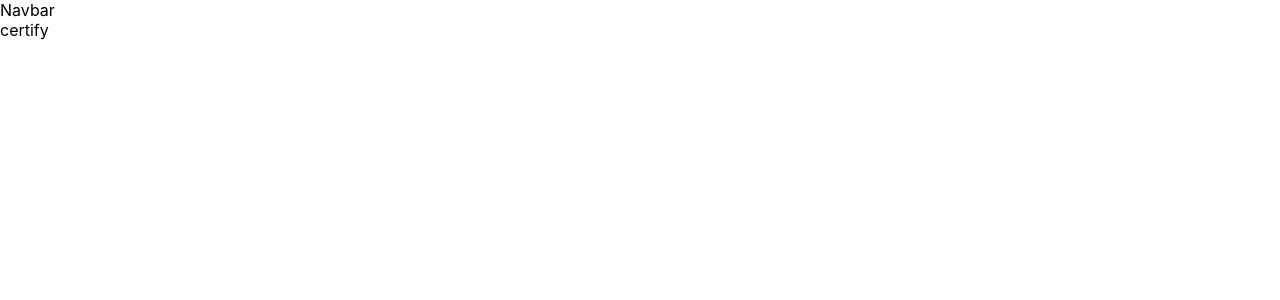
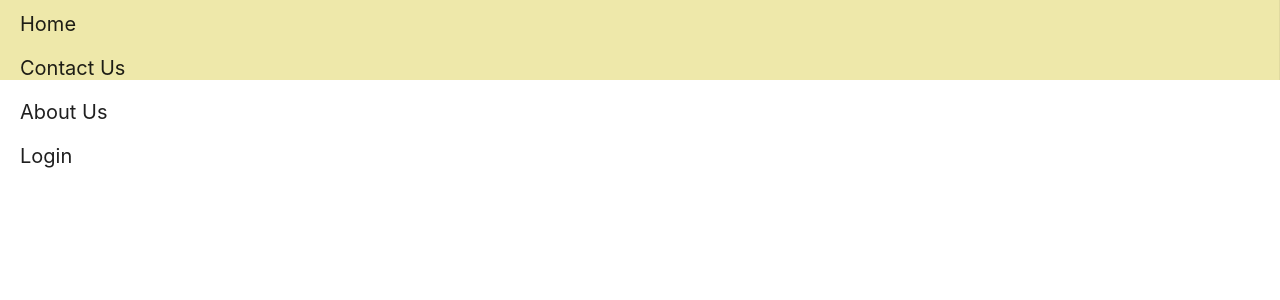
Before and after one commit to Sachithprabhashana/Certify, a React (Create React App) app: page / in a window 1280 px wide. Shown: the top 300 px of the page. Built offline with nearby package versions, Linux system fonts and the light colour scheme.

Commit message:
navbar menu

```diff
--- a/src/App.tsx
+++ b/src/App.tsx
@@ -6,7 +6,7 @@ function App() {
   return (
     <div className="App">
       <Navbar />
-      certify
+
     </div>
   );
 }
--- a/src/Components/Navbar.tsx
+++ b/src/Components/Navbar.tsx
@@ -1,7 +1,28 @@
 import React,{ FC } from 'react'
+import { Menu } from 'antd'
 
 export const Navbar:FC = () => {
   return (
-    <div>Navbar</div>
+    <div className='navbar' style={{backgroundColor: '#fefefa',height:'10vh'}}>
+    <Menu
+     style={{backgroundColor:'	#EEE8AA',alignItems:'center',justifyContent:'flex-end',fontSize:20,height:'10vh'}} items={[
+      {
+        label:'Home',
+        key:'/'
+      },
+      {
+        label:'Contact Us',
+        key:'/contact'
+      },
+      {
+        label:'About Us',
+        key:'/about'
+      },
+      {
+        label:'Login',
+        key:'/login'
+      }
+    ]}></Menu>
+  </div>
   )
 }
```
